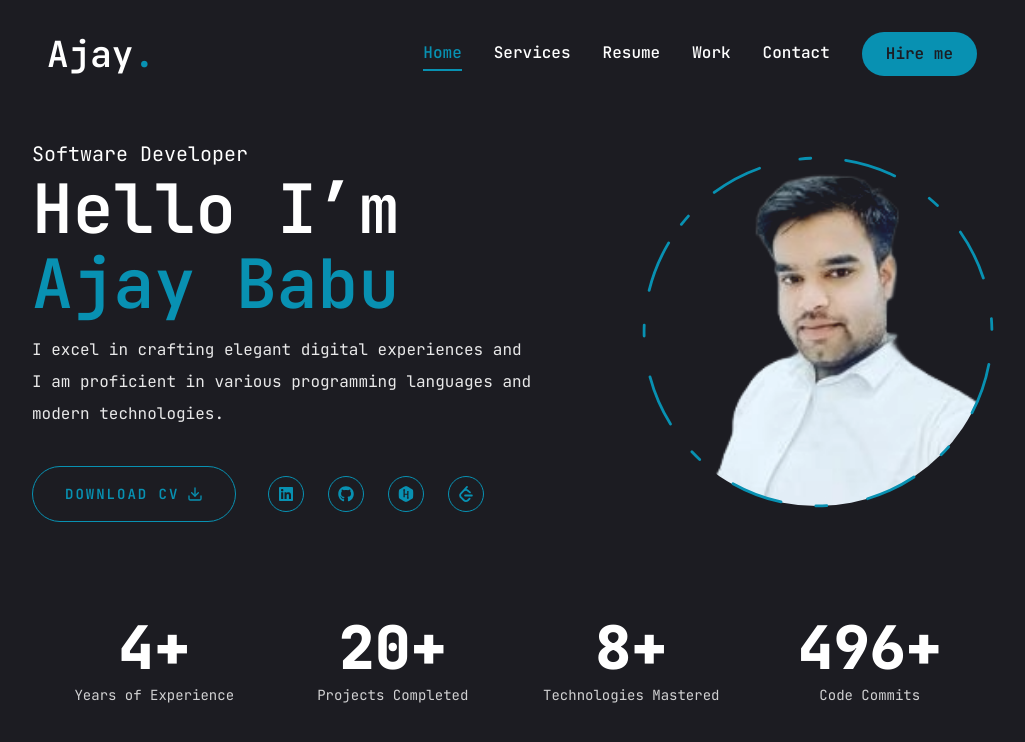
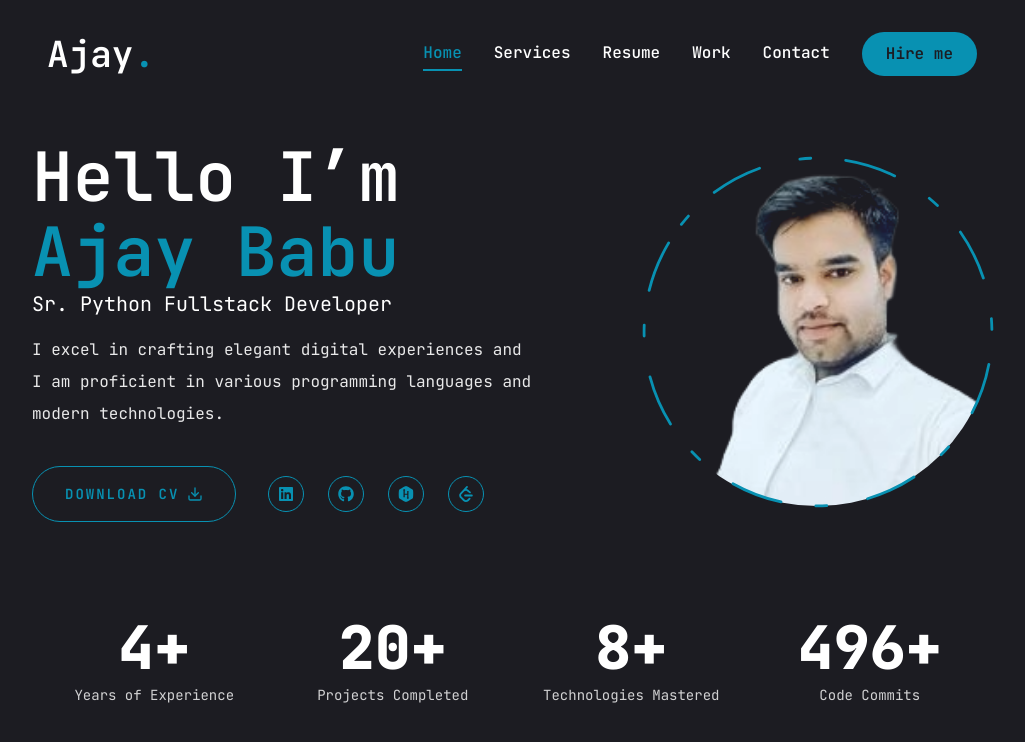
Before and after one commit to ajay0023130/ajay-portfolio, a Next.js app: page / in a window 1280 px wide. Shown: the top 742 px of the page, without its empty margins (128-1153 px from the left). Built offline with nearby package versions, Linux system fonts and the light colour scheme.

Commit message:
Update page.js

```diff
--- a/app/page.js
+++ b/app/page.js
@@ -21,11 +21,11 @@ const Homepage = () => {
       <div className="container mx-auto px-4 md:px-0">
         <div className="flex flex-col md:flex-row items-center justify-between md:pt-8 md:pb-24">
           <div className="text-center md:text-left">
-            <span className="text-xl order-2 md:order-none mt-4">Software Developer</span>
             <h1 className="h1">
               {`Hello I’m`} <br />
               <span className="text-accent">Ajay Babu</span>
             </h1>
+            <span className="text-xl order-2 md:order-none mt-4">Sr. Python Fullstack Developer</span>
             <p className="max-w-[500px] mb-9 mt-3 text-white/90">
             I excel in crafting elegant digital experiences and I am proficient in various programming languages and modern  technologies.
             </p>
```
